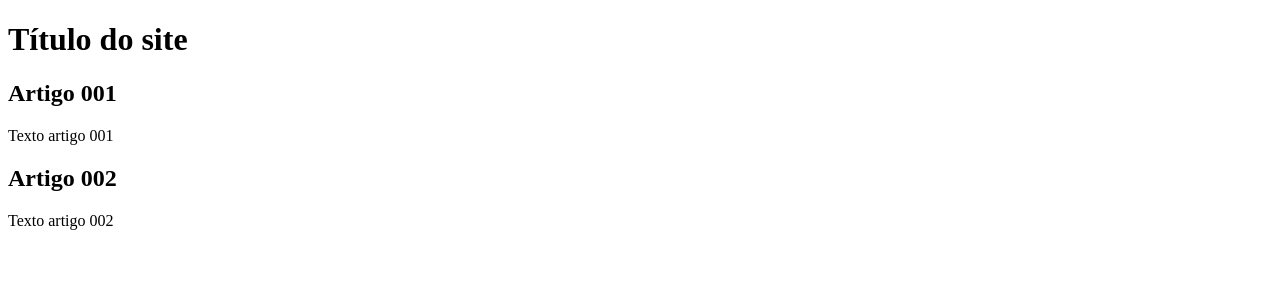
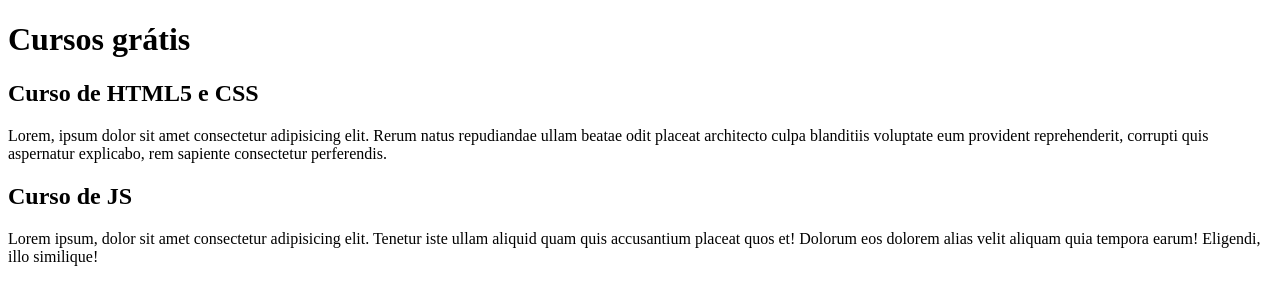
Before and after one commit to devgabrielsborges/site-project, a plain HTML site: page index.html in a window 1280 px wide. Drawn offline with Linux system fonts and the light colour scheme.

Commit message:
Comecei a escrever o conteúdo

```diff
--- a/index.html
+++ b/index.html
@@ -7,15 +7,15 @@
 </head>
 <body>
     <header>
-        <h1>Título do site</h1>
+        <h1>Cursos grátis</h1>
     </header>
     <article>
-        <h2>Artigo 001</h2>
-        <p>Texto artigo 001</p>
+        <h2>Curso de HTML5 e CSS</h2>
+        <p>Lorem, ipsum dolor sit amet consectetur adipisicing elit. Rerum natus repudiandae ullam beatae odit placeat architecto culpa blanditiis voluptate eum provident reprehenderit, corrupti quis aspernatur explicabo, rem sapiente consectetur perferendis.</p>
     </article>
     <article>
-        <h2>Artigo 002</h2>
-        <p>Texto artigo 002</p>
+        <h2>Curso de JS</h2>
+        <p>Lorem ipsum, dolor sit amet consectetur adipisicing elit. Tenetur iste ullam aliquid quam quis accusantium placeat quos et! Dolorum eos dolorem alias velit aliquam quia tempora earum! Eligendi, illo similique!</p>
     </article>
 </body>
 </html>
```
